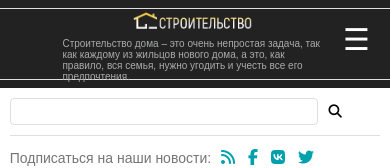
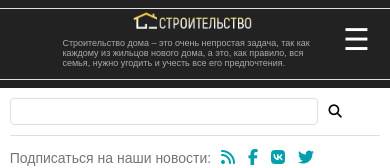
Before and after one commit to AnnAnnaU/adaptive-site-layout, a plain HTML site: page index.html in a window 390 px wide. Shown: the top 168 px of the page. Drawn offline with Linux system fonts and the light colour scheme; a script that the page names is missing.

Commit message:
adaptive-site-layout

```diff
--- a/mobile.css
+++ b/mobile.css
@@ -138,8 +138,8 @@
 }
 .top-wrap .description{
     width: 85%;
-    font-size: 10px;
-    margin-bottom: 7px;
+    font-size: 9px;
+
 }
 .menu nav{
     position: fixed;
```
